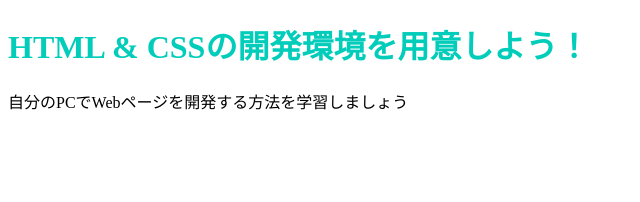
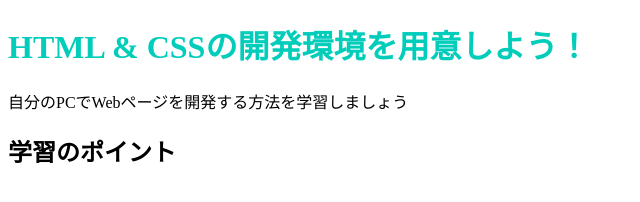
Before and after one commit to yoshihiko42002/yoshihiko.github.io, a plain HTML site: page index.html in a window 1280 px wide. Shown: the whole page, without its empty margins (0-640 px from the left). Drawn offline with Linux system fonts and the light colour scheme.

Commit message:
Update index.html

```diff
--- a/index.html
+++ b/index.html
@@ -8,5 +8,7 @@
    <body>
      <h1 class="title">HTML & CSSの開発環境を用意しよう！</h1>
      <p>自分のPCでWebページを開発する方法を学習しましょう</p>
+
+    <h2>学習のポイント<h2>
    </body>
  </html>
```
